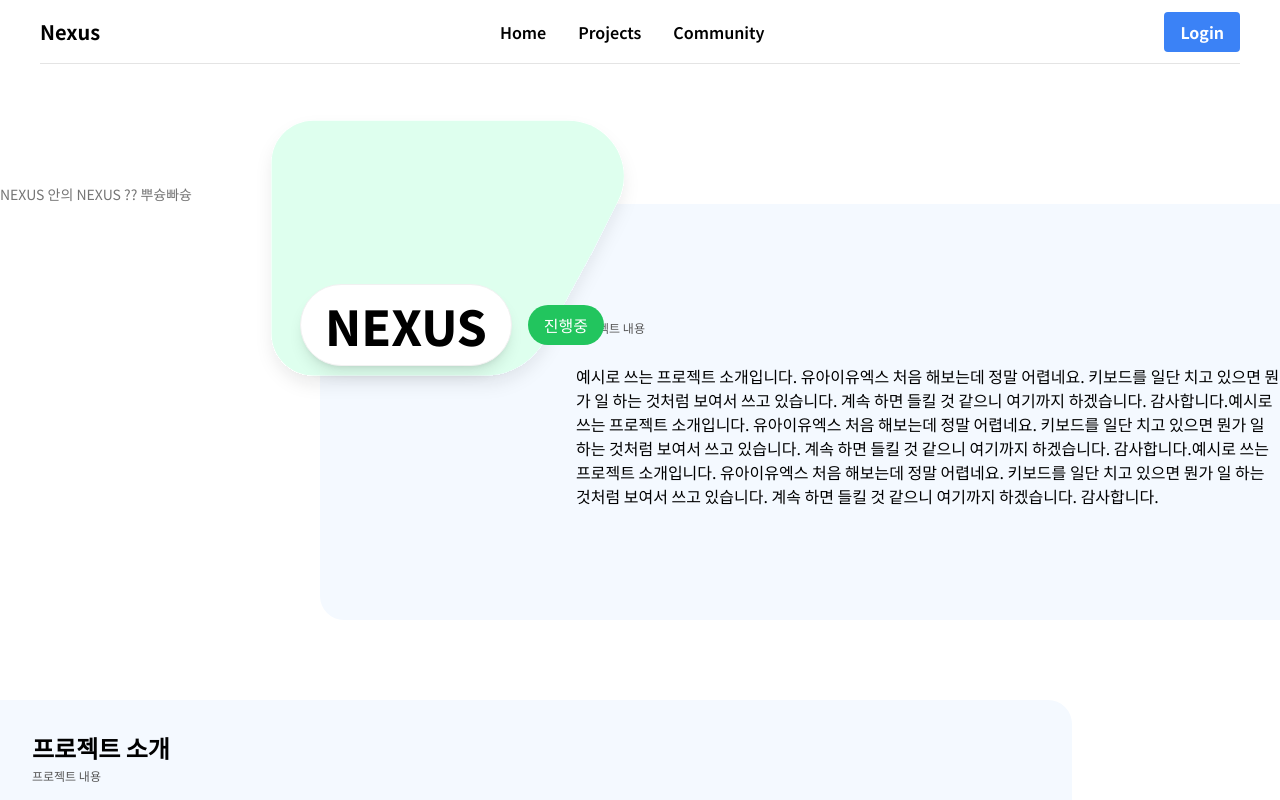
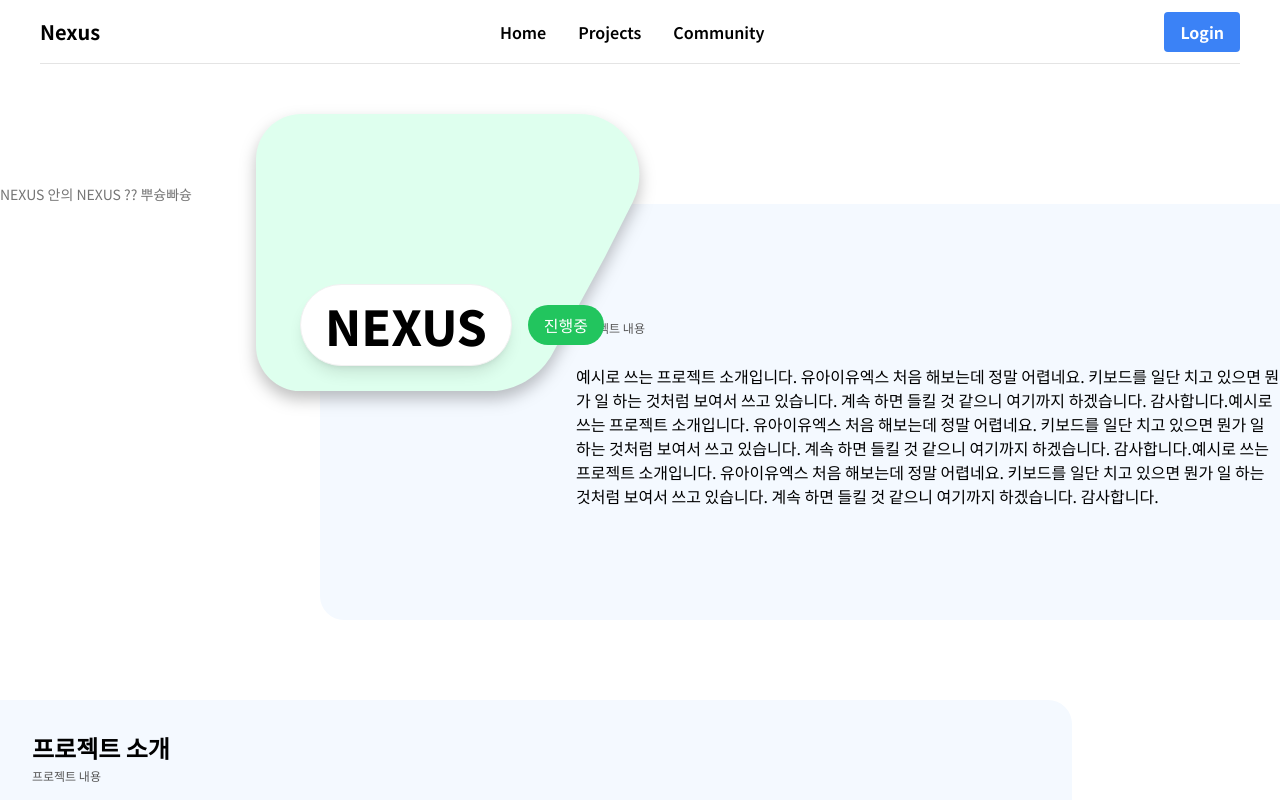
Before and after one commit to wwwcomcomcomcom/nexus-fe, a React (Vite) app: page /project/1 in a window 1280 px wide. Shown: the top 800 px of the page. Built offline with nearby package versions, Linux system fonts and the light colour scheme.

Commit message:
use svg without shadow

```diff
--- a/src/component/elements/greenTopBox.tsx
+++ b/src/component/elements/greenTopBox.tsx
@@ -1,86 +1,20 @@
 export default function GreenTopBox(props: React.SVGProps<SVGSVGElement>) {
   return (
     <svg
-      width="690"
-      height="514"
-      viewBox="0 0 690 514"
+      width="634"
+      height="458"
+      viewBox="0 0 634 458"
       fill="none"
       xmlns="http://www.w3.org/2000/svg"
+      style={{
+        filter: "drop-shadow(0px 8px 8px rgba(0, 0, 0, 0.25))",
+      }}
       {...props}
     >
-      <g filter="url(#filter0_dd_744_62)">
-        <path
-          d="M517.829 407.221C496.842 445.907 456.362 470 412.35 470H103C61.5786 470 27.9999 436.421 27.9999 395V87C27.9999 45.5787 61.5786 12 103 12L560.894 12C635.436 12 683.774 90.6209 650.128 157.137L603.657 249.007L517.829 407.221Z"
-          fill="#DEFFEE"
-        />
-      </g>
-      <defs>
-        <filter
-          id="filter0_dd_744_62"
-          x="0"
-          y="0"
-          width="689.025"
-          height="514"
-          filterUnits="userSpaceOnUse"
-          color-interpolation-filters="sRGB"
-        >
-          <feFlood flood-opacity="0" result="BackgroundImageFix" />
-          <feColorMatrix
-            in="SourceAlpha"
-            type="matrix"
-            values="0 0 0 0 0 0 0 0 0 0 0 0 0 0 0 0 0 0 127 0"
-            result="hardAlpha"
-          />
-          <feMorphology
-            radius="4"
-            operator="erode"
-            in="SourceAlpha"
-            result="effect1_dropShadow_744_62"
-          />
-          <feOffset dy="4" />
-          <feGaussianBlur stdDeviation="2" />
-          <feComposite in2="hardAlpha" operator="out" />
-          <feColorMatrix
-            type="matrix"
-            values="0 0 0 0 0.0470588 0 0 0 0 0.0470588 0 0 0 0 0.0509804 0 0 0 0.05 0"
-          />
-          <feBlend
-            mode="normal"
-            in2="BackgroundImageFix"
-            result="effect1_dropShadow_744_62"
-          />
-          <feColorMatrix
-            in="SourceAlpha"
-            type="matrix"
-            values="0 0 0 0 0 0 0 0 0 0 0 0 0 0 0 0 0 0 127 0"
-            result="hardAlpha"
-          />
-          <feMorphology
-            radius="4"
-            operator="erode"
-            in="SourceAlpha"
-            result="effect2_dropShadow_744_62"
-          />
-          <feOffset dy="16" />
-          <feGaussianBlur stdDeviation="16" />
-          <feComposite in2="hardAlpha" operator="out" />
-          <feColorMatrix
-            type="matrix"
-            values="0 0 0 0 0.0470588 0 0 0 0 0.0470588 0 0 0 0 0.0509804 0 0 0 0.1 0"
-          />
-          <feBlend
-            mode="normal"
-            in2="effect1_dropShadow_744_62"
-            result="effect2_dropShadow_744_62"
-          />
-          <feBlend
-            mode="normal"
-            in="SourceGraphic"
-            in2="effect2_dropShadow_744_62"
-            result="shape"
-          />
-        </filter>
-      </defs>
+      <path
+        d="M489.829 395.221C468.842 433.907 428.362 458 384.35 458H75C33.5786 458 -6.10352e-05 424.421 -6.10352e-05 383V75C-6.10352e-05 33.5787 33.5786 0 74.9999 0L532.894 0C607.436 0 655.774 78.6209 622.128 145.137L575.657 237.007L489.829 395.221Z"
+        fill="#DEFFEE"
+      />
     </svg>
   );
 }
```
